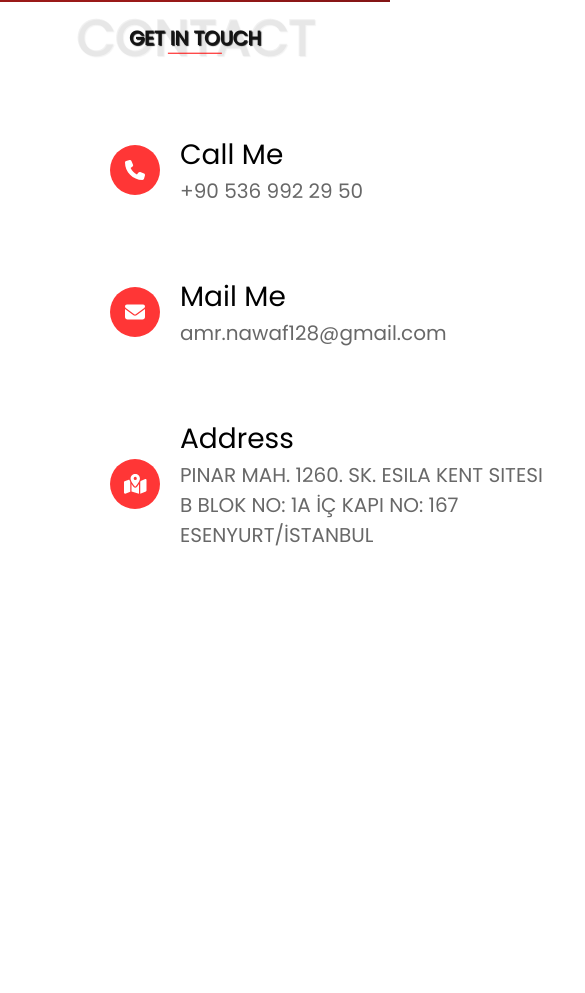
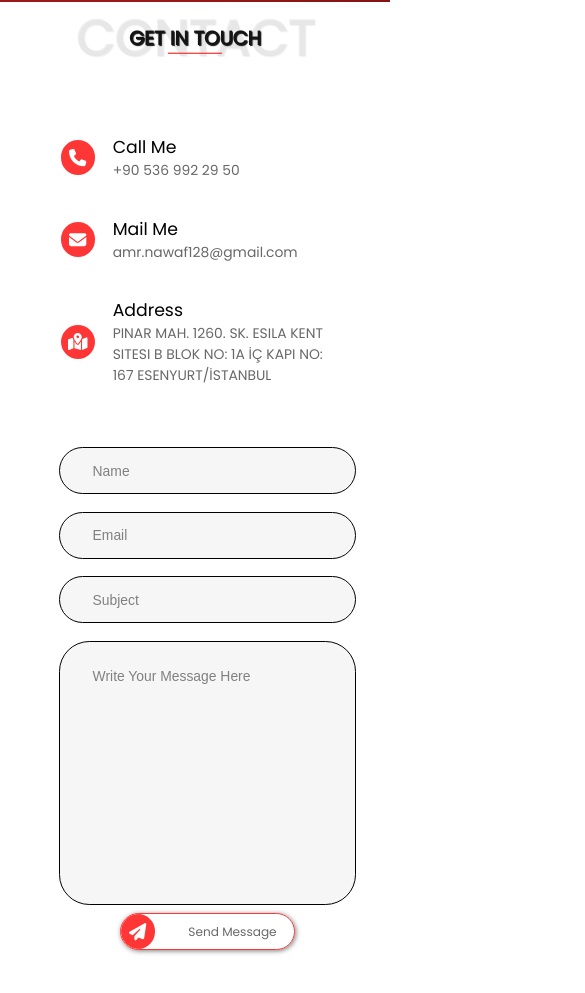
Before and after one commit to AmrWalidi/Personel-Portfolio, a React (Vite) app: page / in a window 390 px wide. Shown: the part 2700-3693 px from the top of the page, 585 px wide, since content can reach past the window. Before the commit the page ends 3376 px from the top, so only its background shows below. Built offline with nearby package versions, Linux system fonts and the light colour scheme.

Commit message:
website completed

```diff
--- a/src/Components/Contact/Contact.css
+++ b/src/Components/Contact/Contact.css
@@ -1,22 +1,23 @@
 #contact {
-    margin-bottom: 50px;
+    margin-bottom: 3.26vw;
 }
 
 .contact-section-content {
     display: flex;
-    gap: 60px;
+    gap: 3.9vw;
+    align-items: center;
 }
 
 .side-info-list {
     display: flex;
     flex-direction: column;
-    gap: 70px;
-    margin-left: 110px;
+    gap: 4.56vw;
+    margin-left: 7.16vw;
 }
 
 .side-info {
     display: flex;
-    gap: 20px;
+    gap: 1.3vw;
     align-items: center;
 }
 
@@ -24,34 +25,34 @@
     display: flex;
     justify-content: center;
     align-items: center;
-    width: 50px;
-    height: 50px;
+    width: 3.26vw;
+    height: 3.26vw;
     border-radius: 50%;
     background-color: #FF3636;
 }
 
 .contact-icon {
-    font-size: 20px;
+    font-size: 1.3vw;
     color: white;
 }
 
 .info-title {
-    font-size: 28px;
+    font-size: 1.82vw;
 }
 
 .info-answer {
-    font-size: 20px;
+    font-size: 1.3vw;
     color: #686868;
-    width: 370px;
+    width: 24.1vw;
 }
 
 input {
-    font-size: 24px;
-    height: 60px;
-    border-radius: 35px;
+    font-size: 1.56vw;
+    height: 3.9vw;
+    border-radius: 2.28vw;
     border: 1px solid black;
-    padding-left: 20px;
-    margin: 10px 0;
+    margin: 0.65vw 0;
+    padding-left: 1.3vw;
     background-color: #F6F6F6;
 }
 
@@ -61,26 +62,37 @@ input:focus-visible {
 
 input::placeholder {
     color: #808080;
-    font-size: 24px;
+    font-size: 1.56vw;
+    padding-left: 1.3vw;
 }
 
 .top-inputs {
     display: flex;
-    gap: 44px;
+    gap: 2.86vw;
 }
 
 .top-inputs input {
-    width: 355px;
+    width: 23.11vw;
+}
+
+input.error {
+    background-color: rgba(245, 115, 115, 0.5);
+}
+
+p.error {
+    color: #ff2727;
 }
 
 input[name="subject"],
 input[name="message"] {
     display: block;
-    width: 774px;
+    width: 50.4vw;
 }
 
 input[name="message"] {
-    height: 258px;
+    height: 16.8vw;
+    vertical-align: top;
+
 }
 
 input[name="message"]::placeholder {
@@ -90,27 +102,35 @@ input[name="message"]::placeholder {
 
 .submit-button-container {
     position: relative;
-    width: 250px;
-    height: 50px;
+    width: 16.28vw;
+    height: 3.26vw;
     border: 1px solid #FF3636;
-    border-radius: 35px;
+    border-radius: 2.28vw;
     overflow: hidden;
     box-shadow: 1px 1px 5px rgb(125, 125, 125);
     cursor: pointer;
+}
+
+.submit-button-container:active {
+    box-shadow: 0px 0px 0px;
 }
 
 .loading-bar {
     position: absolute;
     top: 0;
     width: 0;
-    height: 50px;
+    height: 3.26vw;
     background-color: #FF3636;
     z-index: -1;
     transition: width 0.5s;
 }
 
+.submit-button-container:active .loading-bar {
+    background-color: #dc2e2e;
+}
+
 .submit-button-container:hover .loading-bar {
-    width: 250px;
+    width: 16.3vw;
 }
 
 .submit-button {
@@ -121,12 +141,230 @@ input[name="message"]::placeholder {
 }
 
 .submit-button p {
+    font-size: 1.3vw;
     color: #686868;
     width: fit-content;
-    margin:0 25px;
+    margin: 0 1.63vw;
 
 }
 
 .submit-button-container:hover .submit-button p {
     color: white;
 }
+
+.send-message {
+    display: flex;
+    justify-content: center;
+    align-items: center;
+    margin-bottom: 6.5vw;
+    width: 45.6vw;
+    font-size: 2.1vw;
+    font-family: cursive;
+    color: rgb(241, 35, 35);
+}
+
+@media screen and (max-width:900px) {
+    #contact {
+        margin-bottom: 5.56vw;
+    }
+
+    .contact-section-content {
+        flex-direction: column;
+        gap: 10.33vw;
+        align-items: start;
+    }
+
+    .side-info-list {
+        gap: 6.66vw;
+        margin-left: 6.33vw;
+    }
+
+    .side-info {
+        gap: 3.33vw;
+    }
+
+    .contact-icon-container {
+        width: 6.67vw;
+        height: 6.67vw;
+    }
+
+    .contact-icon {
+        font-size: 2.78vw;
+    }
+
+    .info-title {
+        font-size: 3.11vw;
+    }
+
+    .info-answer {
+        font-size: 2.22vw;
+        width: 35vw;
+    }
+
+    form {
+        margin-left: 6.33vw;
+    }
+
+    input {
+        font-size: 2.22vw;
+        height: 8.33vw;
+        border-radius: 3.89vw;
+        margin: 1.11vw 0;
+        padding-left: 2.78vw;
+    }
+
+
+    input::placeholder {
+        padding-left: 2.78vw;
+        font-size: 2.22vw;
+    }
+
+    .top-inputs {
+        gap: 4.44vw;
+    }
+
+    .top-inputs input {
+        width: 36vw;
+    }
+
+
+    input[name="subject"],
+    input[name="message"] {
+        width: 80vw;
+    }
+
+    input[name="message"] {
+        height: 27.78vw;
+    }
+
+    .submit-button-container {
+        width: 29.78vw;
+        height: 6.67vw;
+        border-radius: 3.89vw;
+    }
+
+    .loading-bar {
+        height: 6.67vw;
+    }
+
+    .submit-button-container:hover .loading-bar {
+        width: 29.78vw;
+    }
+
+    .submit-button p {
+        font-size: 2.22vw;
+        width: fit-content;
+        margin: 0 2.22vw;
+    }
+
+    .send-message {
+        margin-bottom: 6.5vw;
+        width: 80vw;
+        height: 58.89vw;
+        font-size: 3vw;
+    }
+}
+
+@media screen and (max-width:450px) {
+    #contact {
+        margin-bottom: 11.1vw;
+    }
+
+    .contact-section-content {
+        gap: 13.3vw;
+        align-items: center;
+    }
+
+    .side-info-list {
+        gap: 8.89vw;
+        margin-left: 0;
+    }
+
+    .side-info {
+        gap: 4.44vw;
+        align-items: center;
+    }
+
+    .contact-icon-container {
+        width: 8.89vw;
+        height: 8.89vw;
+    }
+
+    .contact-icon {
+        font-size: 4.44vw;
+    }
+
+    .info-title {
+        font-size: 4.44vw;
+    }
+
+    .info-answer {
+        font-size: 3.56vw;
+        width: 55.56vw;
+    }
+
+    form {
+        display: flex;
+        flex-direction: column;
+        align-items: center;
+    }
+
+    input {
+        font-size: 3.56vw;
+        height: 11.1vw;
+        border-radius: 7.78vw;
+        margin: 2.22vw 0;
+    }
+
+
+    input::placeholder {
+        font-size: 3.56vw;
+        padding-left: 5.56vw;
+    }
+
+    .top-inputs {
+        display: block;
+    }
+
+    .top-inputs input {
+        width: 72.22vw;
+    }
+
+
+    input[name="subject"],
+    input[name="message"] {
+        width: 72.22vw;
+    }
+
+    input[name="message"] {
+        height: 66.67vw;
+    }
+
+
+    .submit-button-container {
+        width: 44.4vw;
+        height: 8.9vw;
+        border-radius: 7.78vw;
+    }
+
+    .loading-bar {
+        height: 8.9vw;
+    }
+
+    .submit-button-container:hover .loading-bar {
+        width: 44.4vw;
+    }
+
+    .submit-button p {
+        font-size: 3.11vw;
+        margin: 0 4.44vw;
+
+    }
+
+    .send-message {
+        margin-bottom: 0;
+        width: 73.33vw;
+        font-size: 5.5vw;
+        text-align: center;
+    }
+}
--- a/src/Components/Contact/Form.tsx
+++ b/src/Components/Contact/Form.tsx
@@ -1,21 +1,103 @@
 import { FontAwesomeIcon } from "@fortawesome/react-fontawesome";
 import { faPaperPlane } from "@fortawesome/free-solid-svg-icons";
+import { useEffect, useState } from "react";
 
 function Form() {
+  const [formData, setFormData] = useState({
+    name: "",
+    email: "",
+    subject: "",
+    message: "",
+  });
+
+  const [errors, setErrors] = useState({
+    count: 0,
+    name: false,
+    email: false,
+    message: false,
+  });
+
+  const [valideForm, setValideForm] = useState(false);
+
+  useEffect(() => {
+    if (errors.count !== 0) {
+      setValideForm(!(errors.name || errors.email || errors.message));
+    }
+  }, [errors]);
+
+  const handleSbmit = () => {
+    setErrors({
+      count: 1,
+      name: formData.name.length === 0,
+      email: formData.email.length === 0 || !formData.email.includes("@"),
+      message: formData.message.length === 0,
+    });
+  };
+
+  function handleChange(event: React.ChangeEvent<HTMLInputElement>) {
+    const input = document.getElementById(event.target.id);
+    input?.classList.remove("error");
+    setFormData({
+      ...formData,
+      [event.target.name]: event.target.value,
+    });
+  }
+
+  if (valideForm)
+    return <div className="send-message">Thank you for your message :)</div>;
+
   return (
     <div>
       <form>
         <div className="top-inputs">
-          <input type="text" name="name" placeholder="Name" />
-          <input type="email" name="email" placeholder="Email" />
+          <div>
+            <input
+              className={errors.name ? "error" : ""}
+              type="text"
+              value={formData.name}
+              id="name"
+              name="name"
+              placeholder="Name"
+              onChange={handleChange}
+            />
+            {errors.name && <p className="error">This field is required</p>}
+          </div>
+          <div>
+            <input
+              className={errors.email ? "error" : ""}
+              type="email"
+              id="email"
+              name="email"
+              value={formData.email}
+              placeholder="Email"
+              onChange={handleChange}
+            />
+            {errors.email && (
+              <p className="error">An email must include @ symbol</p>
+            )}
+          </div>
         </div>
-        <input type="text" name="subject" placeholder="Subject" />
         <input
           type="text"
-          name="message"
-          placeholder="Write Your Message Here"
-        ></input>
-        <div className="submit-button-container">
+          id="subject"
+          name="subject"
+          placeholder="Subject"
+          value={formData.subject}
+          onChange={handleChange}
+        />
+        <div>
+          <input
+            className={errors.message ? "error" : ""}
+            type="text"
+            id="message"
+            name="message"
+            placeholder="Write Your Message Here"
+            value={formData.message}
+            onChange={handleChange}
+          ></input>
+          {errors.message && <p className="error">This field is required</p>}
+        </div>
+        <div onClick={handleSbmit} className="submit-button-container">
           <div className="submit-button">
             <div className="contact-icon-container ">
               <FontAwesomeIcon className="contact-icon" icon={faPaperPlane} />
```
